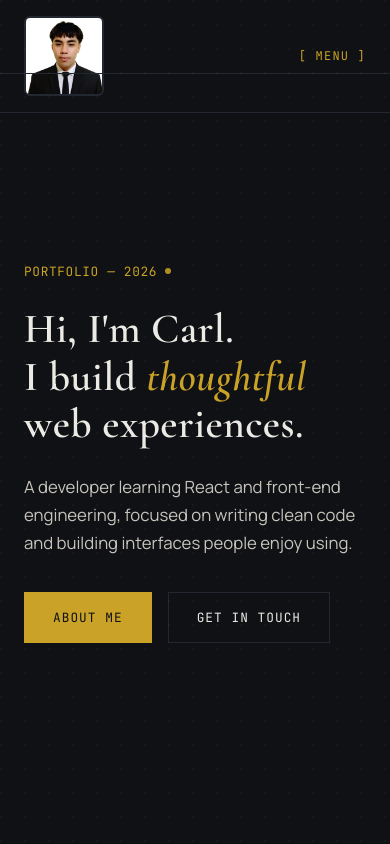
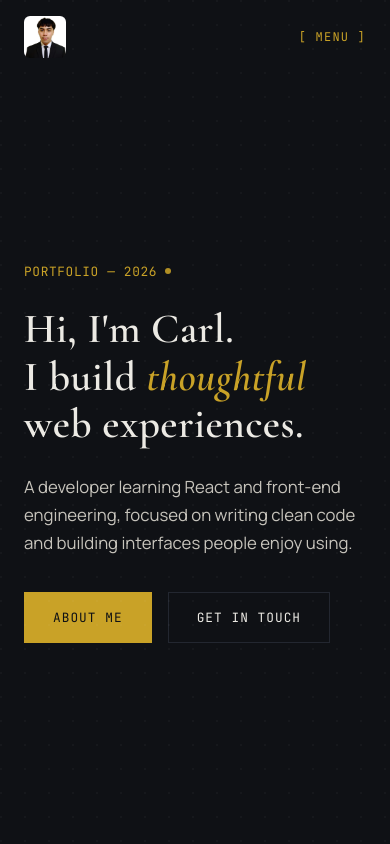
Before and after one commit to carlsebastianlazaro446-create/kush, a React (Create React App) app: page / in a window 390 px wide. Shown: the top 844 px of the page. Built offline with nearby package versions, Linux system fonts and the light colour scheme.

Commit message:
carls changes

```diff
--- a/src/components/Navbar.css
+++ b/src/components/Navbar.css
@@ -23,11 +23,11 @@
 }
 
 .navbar-avatar {
-  width: 80px;
-  height: 80px;
+  width: 42px;
+  height: 42px;
   border-radius: 6px;
   object-fit: cover;
-  border: 2px solid #232730;
+
 }
 
 .logo-text {
@@ -103,7 +103,8 @@
 
 @media (max-width: 768px) {
   .navbar {
-    padding: 16px 24px; /* tighter side padding on mobile */
+    padding: 16px 24px;
+    border-bottom: none;        /* ← border removed on mobile */
   }
 
   .menu-icon {
@@ -111,16 +112,16 @@
   }
 
   .nav-links {
-    /* slide-down with max-height animation instead of display:none jump */
     display: flex;
     flex-direction: column;
     gap: 0;
-    position: fixed;       /* fixed so it clears page scroll */
-    top: 73px;             /* navbar height */
+    position: fixed;
+    top: 73px;
     left: 0;
     width: 100%;
     background: #0F1115;
-    border-bottom: 1px solid #232730;
+    border-top: none;           /* ← no stray lines */
+    border-bottom: none;        /* ← border removed */
     padding: 0;
     box-sizing: border-box;
     max-height: 0;
@@ -129,26 +130,22 @@
   }
 
   .nav-links.active {
-    max-height: 360px;     /* tall enough for 5 links */
+    max-height: 360px;
     padding: 4px 0 12px;
   }
 
   .nav-links li {
     text-align: center;
     padding: 14px 0;
-    border-top: 1px solid #1a1d23;
-  }
-
-  .nav-links li:last-child {
-    border-bottom: 1px solid #1a1d23;
+    border-top: none;           /* ← dividers between items removed */
+    border-bottom: none;
   }
 
   .nav-links li a {
-    font-size: 0.8rem;     /* slightly larger tap target text */
+    font-size: 0.8rem;
     letter-spacing: 0.14em;
   }
 
-  /* underline hover still works on touch long-press, keep it */
   .nav-links li a::after {
     bottom: -3px;
   }
```
